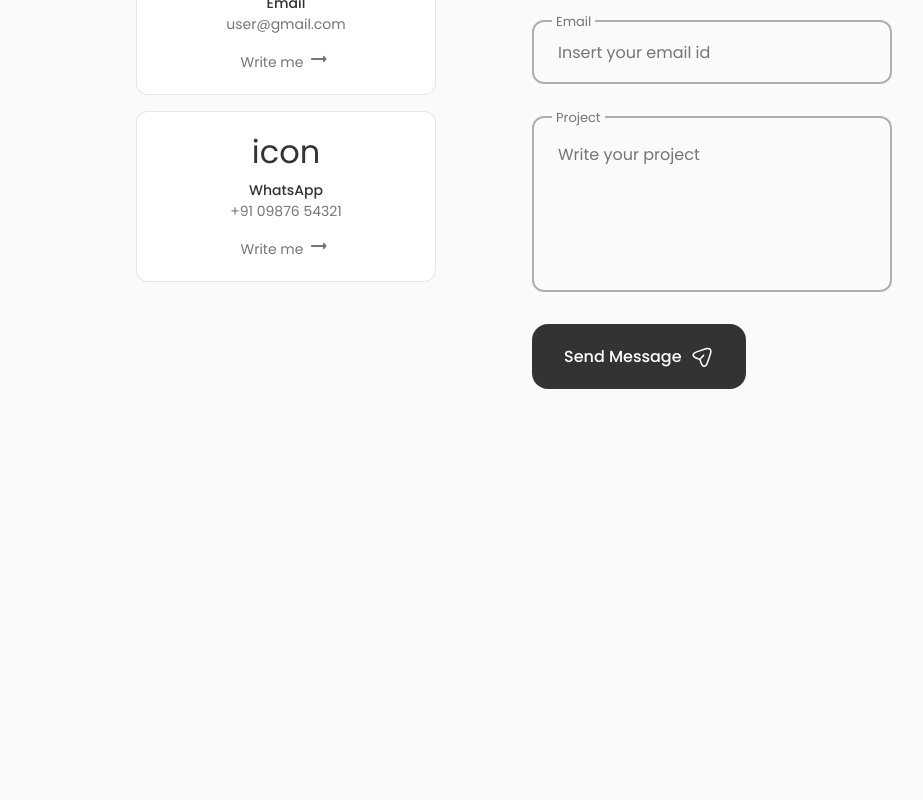
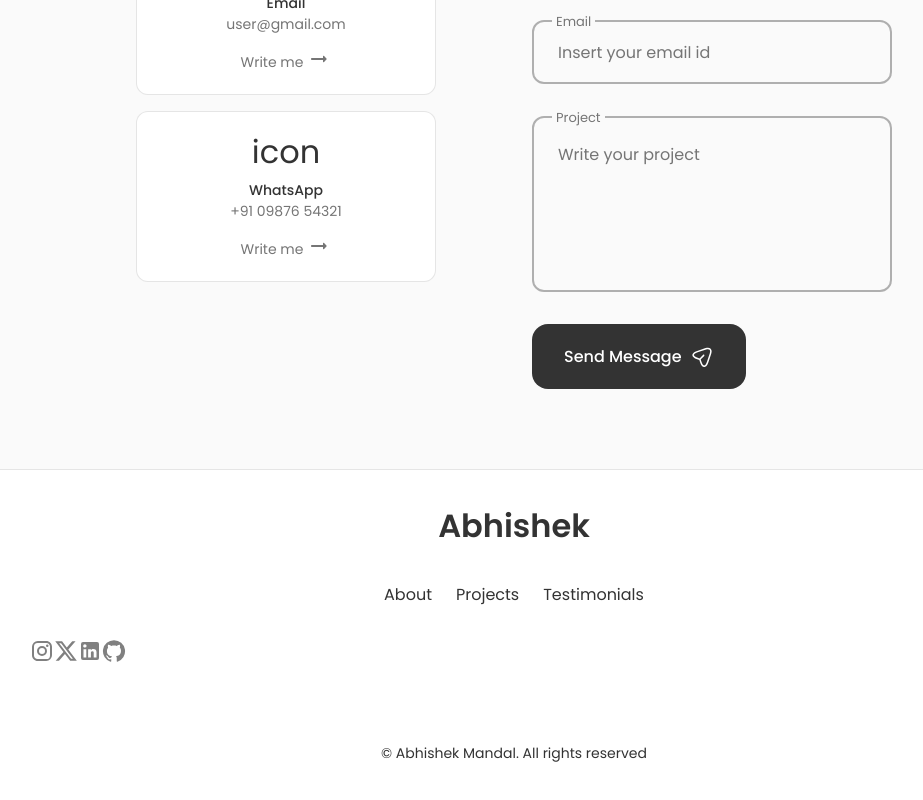
Before and after one commit to abhisheksmandal/portfolio, a React (Vite) app in the folder frontend/: page / in a window 1280 px wide. Shown: the part 2954-3754 px from the top of the page, without its empty margins (126-1049 px from the left). Before the commit the page ends 3423 px from the top, so only its background shows below. Built offline with nearby package versions, Linux system fonts and the light colour scheme.

Commit message:
Added Footer

```diff
--- a/frontend/src/App.jsx
+++ b/frontend/src/App.jsx
@@ -11,6 +11,7 @@
 import Qualification from "./components/qualification/Qualification";
 import Testimonials from "./components/testimonials/Testimonials";
 import Contact from "./components/contact/Contact";
+import Footer from "./components/footer/Footer";
 
 function App() {
   const [count, setCount] = useState(0);
@@ -26,6 +27,7 @@
         <Qualification />
         {/* <Testimonials /> */}
         <Contact />
+        <Footer />
       </main>
     </>
   );
--- /dev/null
+++ b/frontend/src/components/footer/Footer.jsx
@@ -0,0 +1,57 @@
+import React from "react";
+import "./footer.css";
+import { GitHub, Instagram, LinkedIn, X } from "@mui/icons-material";
+
+const Footer = () => {
+  return (
+    <footer className="footer">
+      <div className="footer__container container">
+        <h1 className="footer__title">Abhishek</h1>
+
+        <ul className="footer__list">
+          <li>
+            <a href="#about" className="footer__link">
+              About
+            </a>
+          </li>
+
+          <li>
+            <a href="#portfolio" className="footer__link">
+              Projects
+            </a>
+          </li>
+
+          <li>
+            <a href="#testimonials" className="footer__link">
+              Testimonials
+            </a>
+          </li>
+        </ul>
+
+        <div className="footer__social">
+          <a href="#instagram" className="home__social-icon" target="_blank">
+            <Instagram />
+          </a>
+
+          <a href="#twitter" className="home__social-icon" target="_blank">
+            <X />
+          </a>
+
+          <a href="#linkedin" className="home__social-icon" target="_blank">
+            <LinkedIn />
+          </a>
+
+          <a href="#github" className="home__social-icon" target="_blank">
+            <GitHub />
+          </a>
+        </div>
+
+        <span className="footer__copy">
+          &#169; Abhishek Mandal. All rights reserved
+        </span>
+      </div>
+    </footer>
+  );
+};
+
+export default Footer;
--- /dev/null
+++ b/frontend/src/components/footer/footer.css
@@ -0,0 +1,75 @@
+.footer {
+    background-color: var(--container-color);
+    border-top: 1px solid rgba(0, 0, 0, 0.1);
+}
+
+.footer__container {
+    padding: 2rem 0 6rem;
+}
+
+.footer__title,
+.footer__link {
+    color: var(--title-color);
+}
+
+.footer__title {
+    text-align: center;
+    margin-bottom: var(--mb-2);
+}
+
+.footer__link:hover {
+    color: var(--title-color-dark);
+}
+
+.footer__list {
+    display: flex;
+    justify-content: center;
+    column-gap: 1.5rem;
+    margin-bottom: var(--mb-2);
+}
+
+.footer-social {
+    display: flex;
+    justify-content: center;
+    column-gap: 1.25rem;
+}
+
+.footer__social-link {
+    background-color: var(--title-color);
+    color: var(--container-color);
+    font-size: 1.125rem;
+    padding: 0.4rem;
+    border-radius: 0.5rem;
+    display: inline-flex;
+}
+
+.footer__social-link:hover {
+    background-color: var(--title-color-dark);
+}
+
+.footer__copy {
+    display: block;
+    margin-top: 4.5rem;
+    color: var(--title-color);
+    text-align: center;
+    font-size: var(--small-font-size);
+}
+
+/*=============== BREAKPOINTS ===============*/
+/* For large devices */
+@media screen and (max-width: 992px) {
+    .footer__social-link {
+        padding: 0.25rem;
+        border-radius: 0.25rem;
+        font-size: 1rem;
+    }
+}
+
+/* For medium devices */
+@media screen and (max-width: 768px) {
+
+}
+
+@media screen and (max-width: 576px) {
+
+}
```
